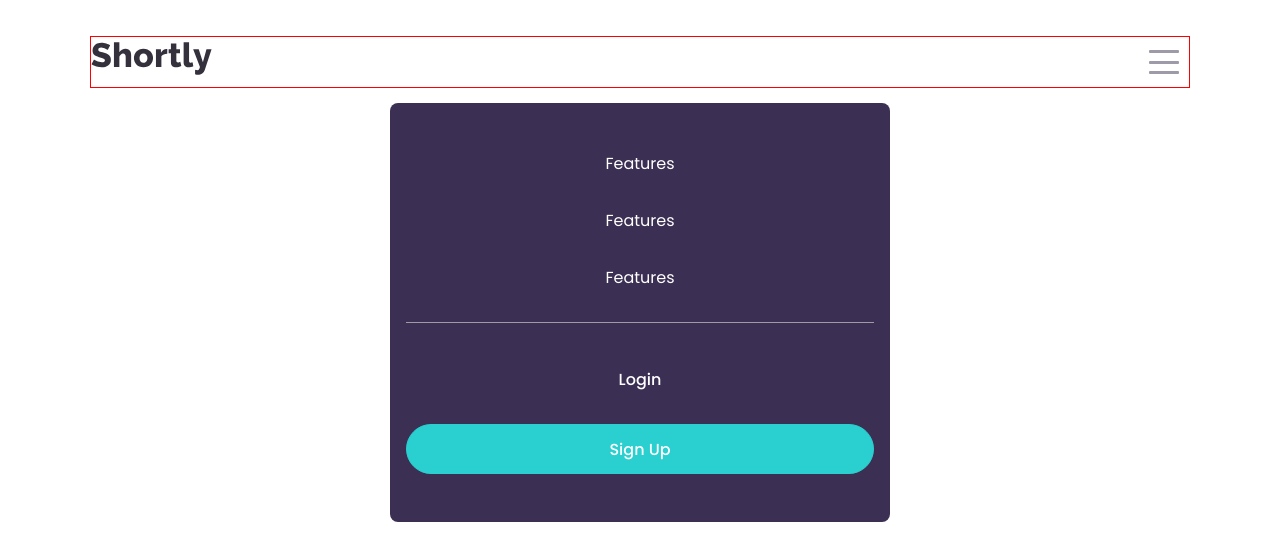
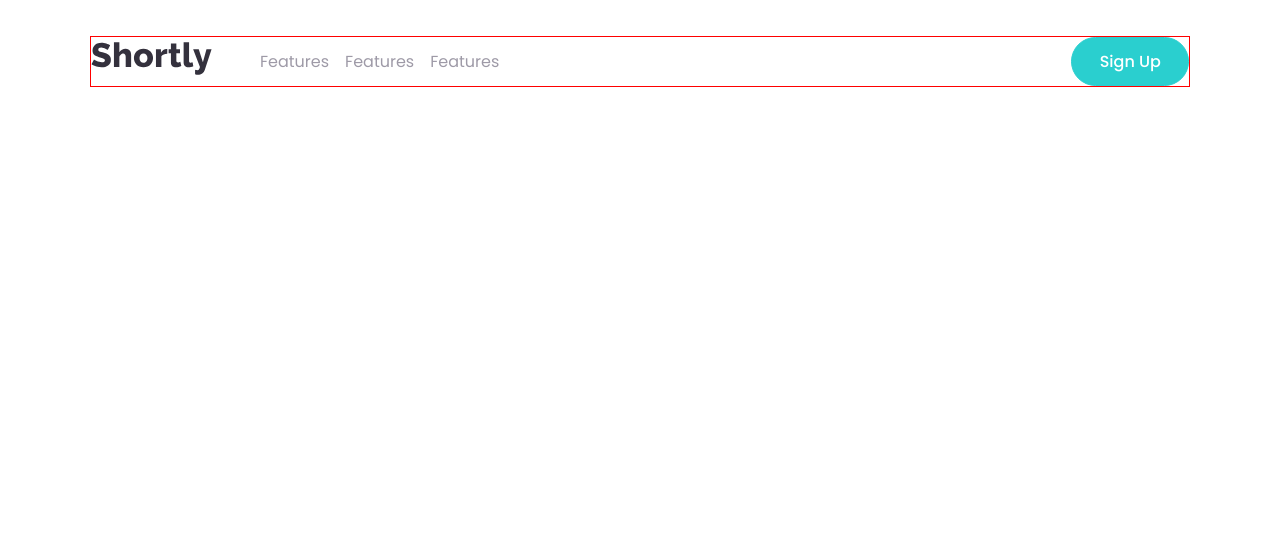
Before and after one commit to wafash08/url-shortening-api, a Next.js app: page / in a window 1280 px wide. Shown: the top 560 px of the page. Built offline with nearby package versions, Linux system fonts and the light colour scheme.

Commit message:
separate menu mobile and desktop --not interactive yet

```diff
--- a/components/button/button.tsx
+++ b/components/button/button.tsx
@@ -5,10 +5,10 @@ import styles from "./button.module.css";
 
 interface ButtonBaseProps {
   mode?: string;
-  children: React.ReactNode;
+  children?: React.ReactNode;
 }
 
-type ButtonProps = ButtonBaseProps &
+export type ButtonProps = ButtonBaseProps &
   React.ButtonHTMLAttributes<HTMLButtonElement>;
 
 const getButtonClassnames = (mode: string) => {
--- a/components/hamburger-button/hamburger-button.tsx
+++ b/components/hamburger-button/hamburger-button.tsx
@@ -1,8 +1,13 @@
+import { ButtonProps } from "../button/button";
 import styles from "./hamburgerButton.module.css";
 
-export default function HamburgerButton() {
+export default function HamburgerButton({ onClick }: ButtonProps) {
   return (
-    <button className={styles.hamburgerButton} aria-label="Menu Navigation">
+    <button
+      onClick={onClick}
+      className={styles.hamburgerButton}
+      aria-label="Menu Navigation"
+    >
       <span></span>
       <span></span>
       <span></span>
--- a/components/hamburger-button/hamburgerButton.module.css
+++ b/components/hamburger-button/hamburgerButton.module.css
@@ -30,3 +30,9 @@
   background: var(--bg-color);
   border-radius: 1px;
 }
+
+@media (min-width: 768px) {
+  .hamburgerButton {
+    display: none;
+  }
+}
--- /dev/null
+++ b/components/menu/menu-desktop.tsx
@@ -0,0 +1,33 @@
+import Link from "next/link";
+import Button from "../button/button";
+import styles from "./menuDesktop.module.css";
+
+export default function MenuDesktop() {
+  return (
+    <div className={styles.menu}>
+      <nav className={styles.nav}>
+        <ul className={styles.navList}>
+          <li className={styles.navItem}>
+            <Link className={styles.navLink} href="#">
+              Features
+            </Link>
+          </li>
+          <li className={styles.navItem}>
+            <Link className={styles.navLink} href="#">
+              Features
+            </Link>
+          </li>
+          <li className={styles.navItem}>
+            <Link className={styles.navLink} href="#">
+              Features
+            </Link>
+          </li>
+        </ul>
+      </nav>
+      <div className={styles.buttonsWrapper}>
+        <Button mode="transparentWhite">Login</Button>
+        <Button>Sign Up</Button>
+      </div>
+    </div>
+  );
+}
--- /dev/null
+++ b/components/menu/menu.module.css
@@ -0,0 +1,44 @@
+.menu {
+  background: hsl(257, 27%, 26%);
+  display: flex;
+  align-items: center;
+  flex-direction: column;
+  padding-inline: 1rem;
+  padding-block: 1rem;
+  position: absolute;
+  top: calc(100% + 1rem);
+  left: 50%;
+  transform: translateX(-50%);
+  border-radius: 0.5rem;
+  width: 100%;
+  max-width: 450px;
+}
+
+@media (min-width: 768px) {
+  .menu {
+    display: none;
+  }
+}
+
+.nav {
+  border: 0px solid hsl(257, 7%, 63%);
+  border-bottom-width: 1px;
+  padding-block: 2rem;
+  width: 100%;
+}
+
+.navList {
+  display: flex;
+  flex-direction: column;
+  align-items: center;
+  gap: 1.5rem;
+  color: hsl(0, 0%, 100%);
+}
+
+.buttonsWrapper {
+  margin-block: 1.5rem;
+  display: flex;
+  flex-direction: column;
+  gap: 0.5rem;
+  width: 100%;
+}
--- /dev/null
+++ b/components/menu/menu.tsx
@@ -0,0 +1,39 @@
+import Link from "next/link";
+import Button from "../button/button";
+import styles from "./menu.module.css";
+
+type MobileMenuProps = {
+  isShow: boolean;
+};
+
+export default function Menu({ isShow }: MobileMenuProps) {
+  // TODO : MENYEMBUNYIKAN DAN MENAMPILKAN MOBILE MENU KETIKA HAMBURGER BUTTON DIKLIK
+
+  return (
+    <div className={styles.menu}>
+      <nav className={styles.nav}>
+        <ul className={styles.navList}>
+          <li className={styles.navItem}>
+            <Link className={styles.navLink} href="#">
+              Features
+            </Link>
+          </li>
+          <li className={styles.navItem}>
+            <Link className={styles.navLink} href="#">
+              Features
+            </Link>
+          </li>
+          <li className={styles.navItem}>
+            <Link className={styles.navLink} href="#">
+              Features
+            </Link>
+          </li>
+        </ul>
+      </nav>
+      <div className={styles.buttonsWrapper}>
+        <Button mode="transparentWhite">Login</Button>
+        <Button>Sign Up</Button>
+      </div>
+    </div>
+  );
+}
--- /dev/null
+++ b/components/menu/menuDesktop.module.css
@@ -0,0 +1,32 @@
+.menu {
+  display: none;
+  visibility: hidden;
+}
+
+@media (min-width: 768px) {
+  .menu {
+    visibility: visible;
+    display: flex;
+    justify-content: space-between;
+    align-items: center;
+    width: 100%;
+  }
+
+  .navList {
+    display: flex;
+    align-items: center;
+    gap: 1rem;
+    color: hsl(257, 7%, 63%);
+    transition: color 300ms ease-in-out;
+  }
+
+  .navLink:hover {
+    color: hsl(255, 11%, 22%);
+  }
+
+  .buttonsWrapper {
+    display: flex;
+    align-items: center;
+    gap: 1rem;
+  }
+}
--- a/components/mobile-menu/mobile-menu.tsx
+++ /dev/null
@@ -1,27 +0,0 @@
-import Link from "next/link";
-import Button from "../button/button";
-import styles from "./mobileMenu.module.css";
-
-export default function MobileMenu() {
-  return (
-    <div className={styles.mobileMenu}>
-      <nav className={styles.mobileNavigation}>
-        <ul className={styles.navigationList}>
-          <li>
-            <Link href="#">Features</Link>
-          </li>
-          <li>
-            <Link href="#">Features</Link>
-          </li>
-          <li>
-            <Link href="#">Features</Link>
-          </li>
-        </ul>
-      </nav>
-      <div className={styles.navigationButton}>
-        <Button mode="transparentWhite">Login</Button>
-        <Button>Sign Up</Button>
-      </div>
-    </div>
-  );
-}
--- a/components/mobile-menu/mobileMenu.module.css
+++ /dev/null
@@ -1,45 +0,0 @@
-:where(.mobileMenu) {
-  --bg-color: hsl(257, 27%, 26%);
-  --text-color: hsl(0, 0%, 100%);
-  --visiblity: visible;
-
-  display: block;
-  visibility: var(--visiblity);
-  background: var(--bg-color);
-  position: absolute;
-  top: calc(100% + 1rem);
-  width: 100%;
-  max-width: 500px;
-  left: 50%;
-  transform: translateX(-50%);
-  border-radius: 0.5rem;
-  color: var(--text-color);
-  padding-inline: 1rem;
-  padding-block: 1rem;
-}
-
-@media (min-width: 768px) {
-  .mobileMenu {
-    --visibility: hidden;
-  }
-}
-
-.mobileNavigation {
-  --border-color: hsl(257, 7%, 63%);
-  padding-block: 2rem;
-  border-bottom: 1px solid var(--border-color);
-}
-
-.navigationList {
-  display: flex;
-  flex-direction: column;
-  align-items: center;
-  gap: 2rem;
-}
-
-.navigationButton {
-  padding-block: 2rem;
-  display: flex;
-  flex-direction: column;
-  gap: 1.25rem;
-}
--- a/pages/index.tsx
+++ b/pages/index.tsx
@@ -3,11 +3,11 @@ import Head from "next/head";
 import Link from "next/link";
 
 import HamburgerButton from "../components/hamburger-button/hamburger-button";
-import MobileMenu from "../components/mobile-menu/mobile-menu";
+import Menu from "../components/menu/menu";
+import MenuDesktop from "../components/menu/menu-desktop";
 
 export default function Home() {
-  const [isShow, setIsShow] = React.useState<boolean>(false);
-  const handleShowMobileMenu = () => {};
+  const [visible, setVisible] = React.useState<boolean>(false);
   return (
     <div>
       <Head>
@@ -27,8 +27,14 @@ export default function Home() {
             </svg>
           </Link>
 
-          <HamburgerButton />
-          <MobileMenu />
+          <MenuDesktop />
+          <HamburgerButton
+            onClick={(e: React.MouseEvent) => {
+              e.stopPropagation();
+              setVisible(!visible);
+            }}
+          />
+          <Menu isShow={visible} />
         </div>
       </header>
     </div>
--- a/styles/globals.css
+++ b/styles/globals.css
@@ -30,6 +30,7 @@ ul {
 .inner-header {
   display: flex;
   align-items: center;
+  gap: 3rem;
 
   /* sementara */
   position: relative;
```
